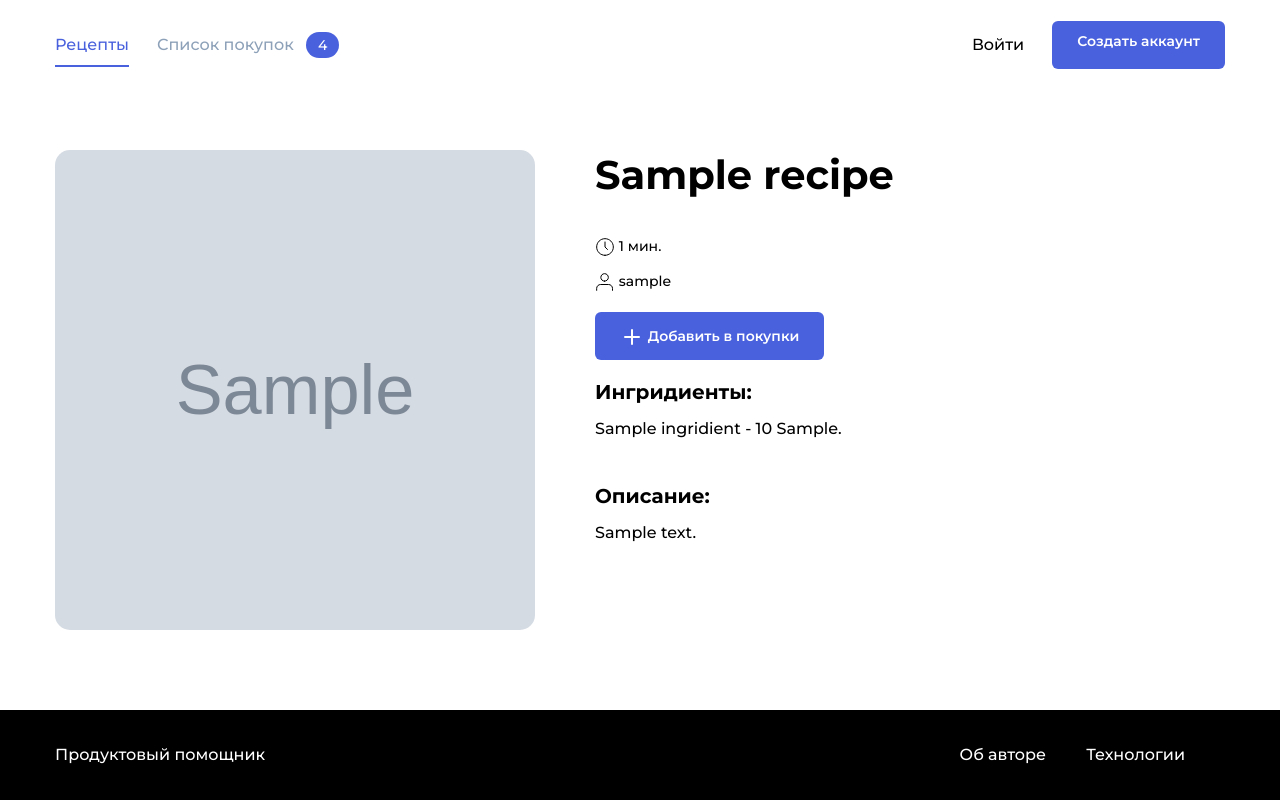
After one commit to Ethorill/foodgram-project, a Django app: page /recipe/1/ in a window 1280 px wide. The commit adds this page. Run offline with Django 3.2, Linux system fonts and the light colour scheme; tables that the repository leaves empty hold one stand-in row (values such as "Sample post"); grey boxes marked "Sample" are stand-in pictures.

Commit message:
Доработка снигл пэдже

```diff
--- a/foodgram/foodgram/urls.py
+++ b/foodgram/foodgram/urls.py
@@ -15,8 +15,17 @@ Including another URLconf
 """
 from django.contrib import admin
 from django.urls import path, include
+from django.conf import settings
+from django.conf.urls.static import static
 
 urlpatterns = [
     path('admin/', admin.site.urls),
     path('', include('recipes.urls'))
 ]
+if settings.DEBUG:
+    urlpatterns += static(settings.MEDIA_URL,
+                          document_root=settings.MEDIA_ROOT
+                          )
+    urlpatterns += static(settings.STATIC_URL,
+                          document_root=settings.STATIC_ROOT
+                          )
--- a/foodgram/recipes/models.py
+++ b/foodgram/recipes/models.py
@@ -2,7 +2,6 @@ from django.db import models
 from django.contrib.auth import get_user_model
 
 User = get_user_model()
-
 
 
 class Tag(models.Model):
@@ -13,11 +12,46 @@ class Tag(models.Model):
     def __str__(self):
         return self.name
 
+
+class Ingridient(models.Model):
+    title = models.CharField(
+        max_length=200, verbose_name='Название'
+    )
+    measurement_unit = models.CharField(
+        max_length=20, verbose_name='Единица измерения'
+    )
+    part = models.ManyToManyField(
+        'Recipe', through='RecipeIngridient'
+    )
+
+    def __str__(self):
+        return self.title
+
+
 class Recipe(models.Model):
-    author = models.ForeignKey(User, on_delete=models.CASCADE, related_name='recipes')
-    title = models.CharField(max_length=50)
+    author = models.ForeignKey(User, on_delete=models.CASCADE,
+                               related_name='recipes')
+    title = models.CharField(max_length=50, verbose_name='Название')
     image = models.ImageField(upload_to='recipes/')
-    tag = models.ManyToManyField(Tag)
+    tag = models.ManyToManyField(Tag, verbose_name='Тэг')
     description = models.TextField()
+    ingredients = models.ManyToManyField(Ingridient, verbose_name='Ингридиенты')
     time = models.PositiveIntegerField()
     pub_date = models.DateTimeField('Дата публикации', auto_now_add=True)
+
+    def __str__(self):
+        return self.title
+
+
+class RecipeIngridient(models.Model):
+    ingridient = models.ForeignKey(
+        Ingridient,
+        on_delete=models.CASCADE,
+        related_name='ingridients'
+    )
+    recipe = models.ForeignKey(
+        Recipe,
+        on_delete=models.CASCADE,
+        related_name='recipes'
+    )
+    amount = models.PositiveSmallIntegerField()
--- /dev/null
+++ b/foodgram/recipes/static/temp/singlePageNotAuth.js
@@ -0,0 +1,25 @@
+const container = document.querySelector('.single-card');
+const counterId = document.querySelector('#counter');
+const api = new Api(apiUrl);
+const header = new Header(counterId);
+
+const configButton = {
+    purchases: {
+        attr: 'data-out',
+        default: {
+            class: 'button_style_blue',
+            text: '<span class="icon-plus button__icon"></span>Добавить в покупки'
+        },
+        active: {
+            class: 'button_style_light-blue-outline',
+            text: `<span class="icon-check button__icon"></span> Рецепт добавлен`
+        }
+    }
+}
+const purchases = new Purchases(configButton.purchases, api);
+
+
+const singleCard = new SingleCard(container, '.single-card', header, api, false,{
+    purchases,
+});
+singleCard.addEvent();
--- /dev/null
+++ b/foodgram/recipes/templates/includes/footer.html
@@ -0,0 +1,9 @@
+<footer class="footer">
+        <div class="footer__container container">
+            <a href="#" class="footer__brand link">Продуктовый помощник</a>
+            <ul class="footer__items">
+                <li class="footer__item"><a href="#" class="footer__link link">Об авторе </a></li>
+                <li class="footer__item"><a href="#" class="footer__link link">Технологии</a></li>
+            </ul>
+        </div>
+    </footer>
--- /dev/null
+++ b/foodgram/recipes/templates/includes/nonauthHeader.html
@@ -0,0 +1,14 @@
+<header class="header">
+    <nav class="nav">
+        <div class="nav__container container">
+            <ul class="nav__items list">
+                <li class="nav__item nav__item_active"><a href="#" class="nav__link link">Рецепты</a></li>
+                <li class="nav__item nav__item_disabled"><a href="#" class="nav__link link">Список покупок <span class="badge badge_style_blue nav__badge" id="counter">4</span></a></li>
+            </ul>
+            <ul class="nav__items list">
+                <li class="nav__item"><a href="#" class="nav__link link">Войти</a></li>
+                <li class="nav__item"><a href="#" class="button button_style_blue">Создать аккаунт</a></li>
+            </ul>
+        </div>
+    </nav>
+</header>
--- /dev/null
+++ b/foodgram/recipes/templates/singlePageNotAuth.html
@@ -0,0 +1,68 @@
+<!doctype html>
+<html lang="en">
+<head>
+    {% load static %}
+    <meta charset="UTF-8">
+    <meta name="viewport"
+          content="width=device-width, user-scalable=no, initial-scale=1.0, maximum-scale=1.0, minimum-scale=1.0">
+    <meta http-equiv="X-UA-Compatible" content="ie=edge">
+    <title>Французские тосты</title>
+    <link rel="stylesheet" href="{% static '/pages/single.css' %}">
+</head>
+<body class="body">
+{% include 'includes/nonauthHeader.html' %}
+    <main class="main container">
+        <div class="single-card" data-id="371">
+            <img src="{{ recipe.image.url }}" alt="какой-то текст" class="single-card__image">
+            <div class="single-card__info">
+                <div class="single-card__header-info">
+                    <h1 class="single-card__title">{{ recipe.title }}</h1>
+
+                </div>
+                <ul class="single-card__items">
+                    {% for tag in recipe.tag.all %}
+                    {% if tag.name == 'Обед' %}
+                        <li class="card__item"><span class="badge badge_style_green">Обед</span></li>
+                    {% endif %}
+                        {% if tag.name == 'Завтрак' %}
+                            <li class="card__item"><span class="badge badge_style_orange">Завтрак</span></li>
+                        {% endif %}
+                        {% if tag.name == 'Ужин' %}
+                            <li class="card__item"><span class="badge badge_style_purple">Ужин</span></li>
+                        {% endif %}
+                    {% endfor %}
+                </ul>
+                <div class="single-card__items single-card__items_column">
+                    <p class="single-card__text"><span class="icon-time"></span> {{ recipe.time }} мин.</p>
+                    <p class="single-card__text"><span class="icon-user"></span> {{ recipe.author }}</p>
+                </div>
+                <ul class="single-card__items">
+                    <li class="single-card__item"><button class="button button_style_blue" name="purchases" data-out><span class="icon-plus"></span> Добавить в покупки</button></li>
+                </ul>
+                <div class="single-card__section">
+                    <h3 class="single-card__section-title">Ингридиенты:</h3>
+                    <div class="single-card__items single-card__items_column">
+                        {% for ingr in recipe.recipes.all %}
+                        <p class=" single-card__section-item">{{ ingr.ingridient.title }} - {{ ingr.amount }} {{ ingr.ingridient.measurement_unit }}.</p>
+                        {% endfor %}
+                    </div>
+                </div>
+                <div class="single-card__section">
+                    <h3 class="single-card__section-title">Описание:</h3>
+                    <p class=" single-card__section-text">{{ recipe.description }}</p>
+                </div>
+            </div>
+        </div>
+    </main>
+    {% include 'includes/footer.html' %}
+<script src="{% static '/js/components/Purchases.js' %}"></script>
+<script src="{% static '/js/config/config.js' %}"></script>
+
+<script src="{% static '/js/components/MainCards.js' %}"></script>
+<script src="{% static '/js/components/SingleCard.js' %}"></script>
+<script src="{% static '/js/components/Header.js' %}"></script>
+
+<script src="{% static '/js/api/Api.js' %}"></script>
+<script src="{% static '/temp/singlePageNotAuth.js' %}"></script>
+</body>
+</html>
--- a/foodgram/recipes/urls.py
+++ b/foodgram/recipes/urls.py
@@ -1,24 +1,15 @@
 from django.urls import include, path
-from rest_framework.routers import DefaultRouter
 
-from django.conf import settings
-from django.conf.urls.static import static
-
-from .views import recipes_all
+from .views import recipes_all, recipe_detail
 
 
 #router = DefaultRouter()
 #router.register(r'hello', RecipeDetails)
 
 urlpatterns = [
-    path("hello/", recipes_all)
+    path('', recipes_all, name='index'),
+    path('recipe/<int:id>/',recipe_detail,  name='recipe_detail')
 ]
-if settings.DEBUG:
-    urlpatterns += static(settings.MEDIA_URL,
-                          document_root=settings.MEDIA_ROOT
-                          )
-    urlpatterns += static(settings.STATIC_URL,
-                          document_root=settings.STATIC_ROOT
-                          )
+
 
 #urlpatterns += router.urls
--- a/foodgram/recipes/views.py
+++ b/foodgram/recipes/views.py
@@ -2,9 +2,10 @@ from rest_framework import generics, viewsets
 from rest_framework.decorators import api_view, renderer_classes
 from rest_framework.renderers import TemplateHTMLRenderer, StaticHTMLRenderer
 from rest_framework.response import Response
+from rest_framework.generics import get_object_or_404
 from rest_framework.views import APIView
 
-from .models import Recipe
+from .models import Recipe, RecipeIngridient
 
 
 # class RecipeDetails(generics.RetrieveAPIView):
@@ -20,4 +21,12 @@ from .models import Recipe
 @renderer_classes([TemplateHTMLRenderer])
 def recipes_all(request):
     queryset = Recipe.objects.all()
-    return Response({'recipes':queryset}, template_name='indexNotAuth.html')
+    return Response({'recipes': queryset}, template_name='indexNotAuth.html')
+
+
+@api_view(['GET'])
+@renderer_classes([TemplateHTMLRenderer])
+def recipe_detail(request, id):
+    queryset = get_object_or_404(Recipe, id=id)
+    return Response({'recipe': queryset},
+                    template_name='singlePageNotAuth.html')
```
Also changed, not shown: foodgram/recipes/admin.py (+14 -3 lines), foodgram/recipes/templates/indexNotAuth.html (+3 -24 lines), foodgram/recipes/migrations/0002_auto_20210107_0034.py (added), foodgram/recipes/templates/extends/extends.html (added).
